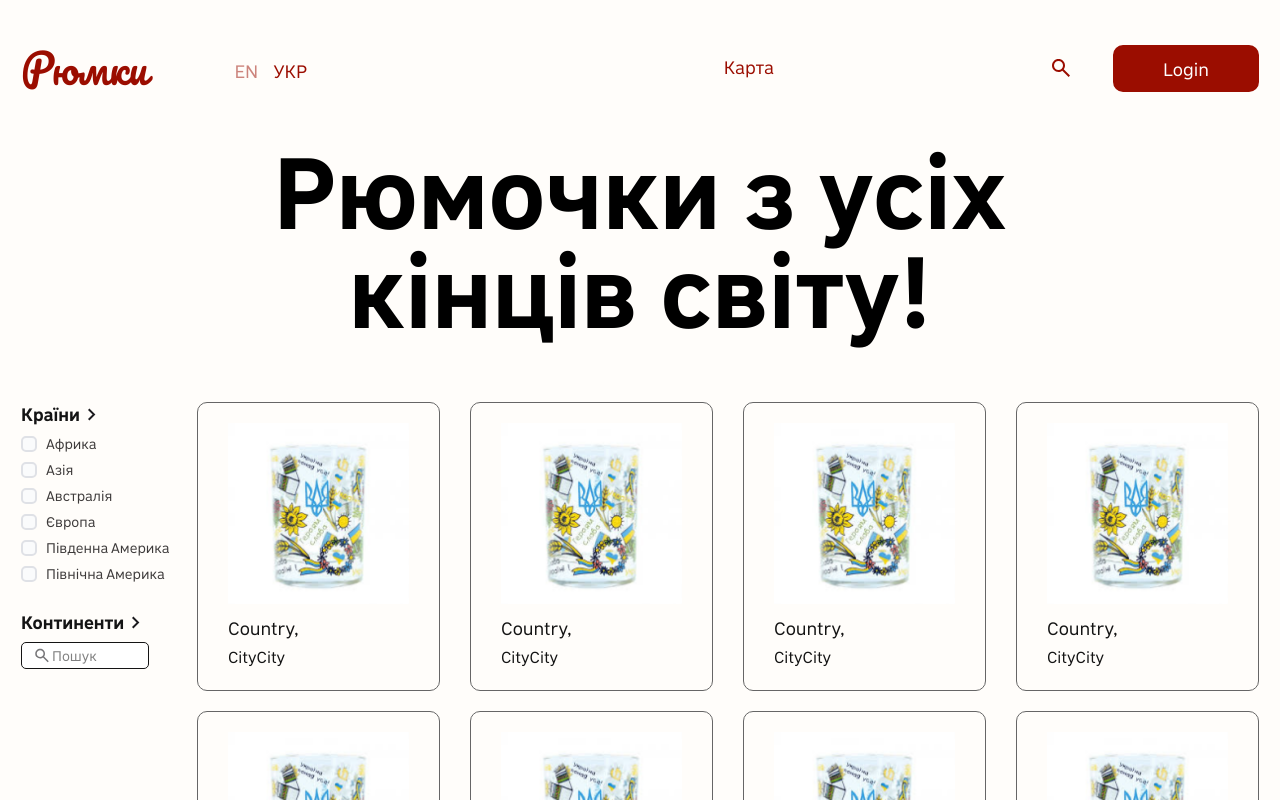
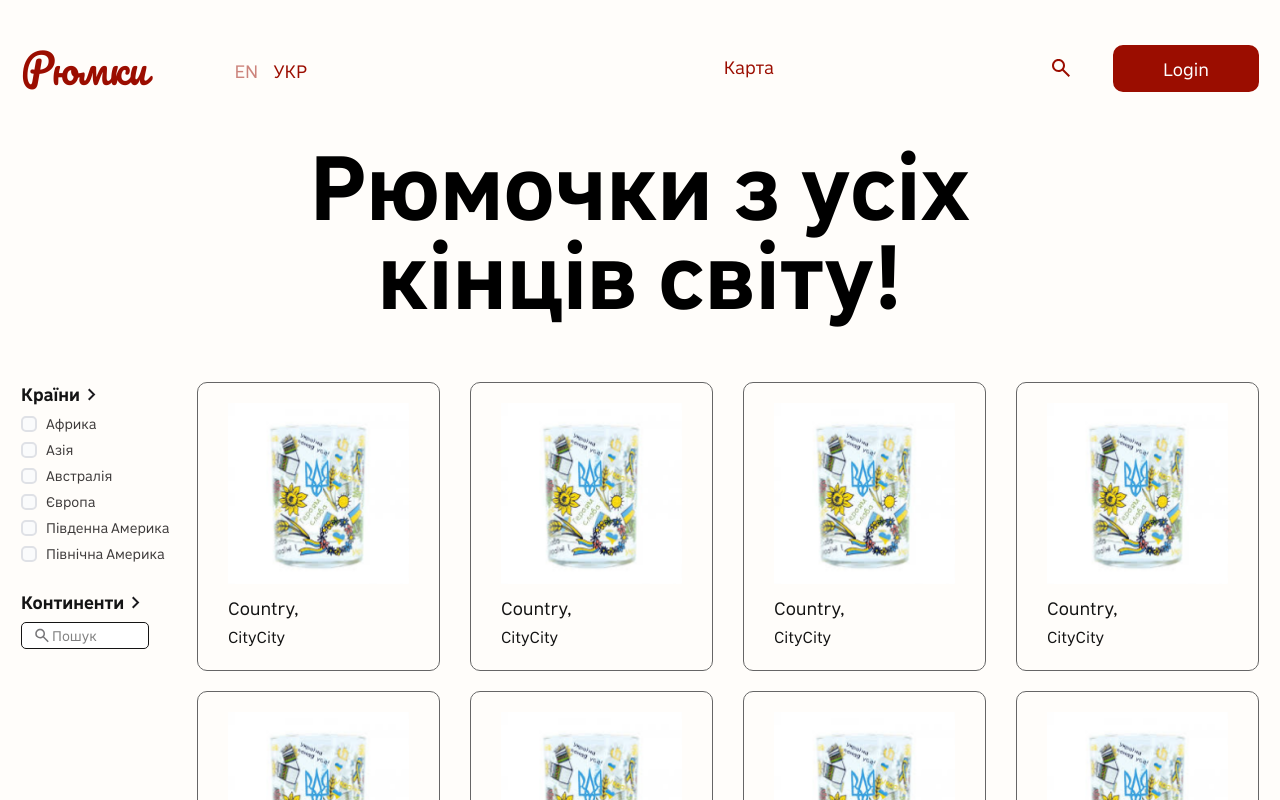
Before and after one commit to zachary-o/shot-glasses, a React (Vite) app: page / in a window 1280 px wide. Shown: the top 800 px of the page. Built offline with nearby package versions, Linux system fonts and the light colour scheme; no server answers.

Commit message:
fix layout bug

```diff
--- a/src/pages/Home/Home.module.scss
+++ b/src/pages/Home/Home.module.scss
@@ -1,11 +1,11 @@
 @import "../../scss/variables";
 
 .title {
-  width: 869px;
+  max-width: 869px;
   margin: 0 auto;
   font-style: normal;
   font-weight: 700;
-  font-size: 101px;
+  font-size: 91px;
   line-height: 98%;
   text-align: center;
   color: #000000;
```
